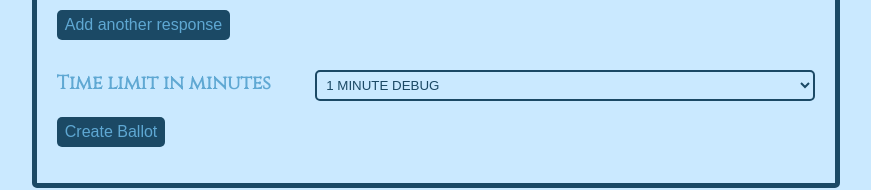
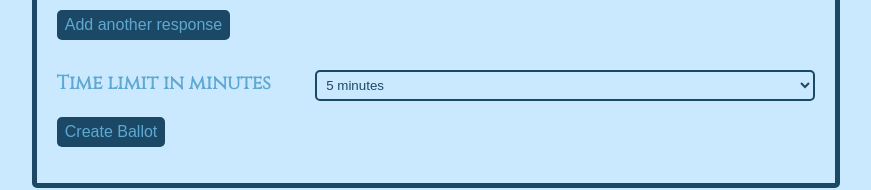
Before and after one commit to richwblake/ballotbot-frontend, a React (Vite) app: page /new in a window 1280 px wide. Shown: the part 334-524 px from the top of the page, without its empty margins (204-1075 px from the left). Built offline with nearby package versions, Linux system fonts and the light colour scheme.

Commit message:
Changes dev fetch url to production

```diff
--- a/src/routes/edit.jsx
+++ b/src/routes/edit.jsx
@@ -32,7 +32,7 @@ const updateResponsePatchRequest = async (ballotId, responseId) => {
 }
 
 const fetchBallotById = async id => {
-    const response = await fetch("http://localhost:3000/polls/" + id);
+    const response = await fetch(import.meta.env.VITE_API_ROOT + "/polls/" + id);
     const json = await response.json();
     return json;
 }
--- a/src/routes/new.jsx
+++ b/src/routes/new.jsx
@@ -83,7 +83,6 @@ export default function NewBallot() {
             <div className='response-field'>
                 <span className='new-form-label'>Time limit in minutes</span>
                 <select name="timer" className='new-ballot-inp'>
-                    <option value="1">1 MINUTE DEBUG</option>
                     <option value="5">5 minutes</option>
                     <option value="10">10 minutes</option>
                     <option value="20">20 minutes</option>
```
